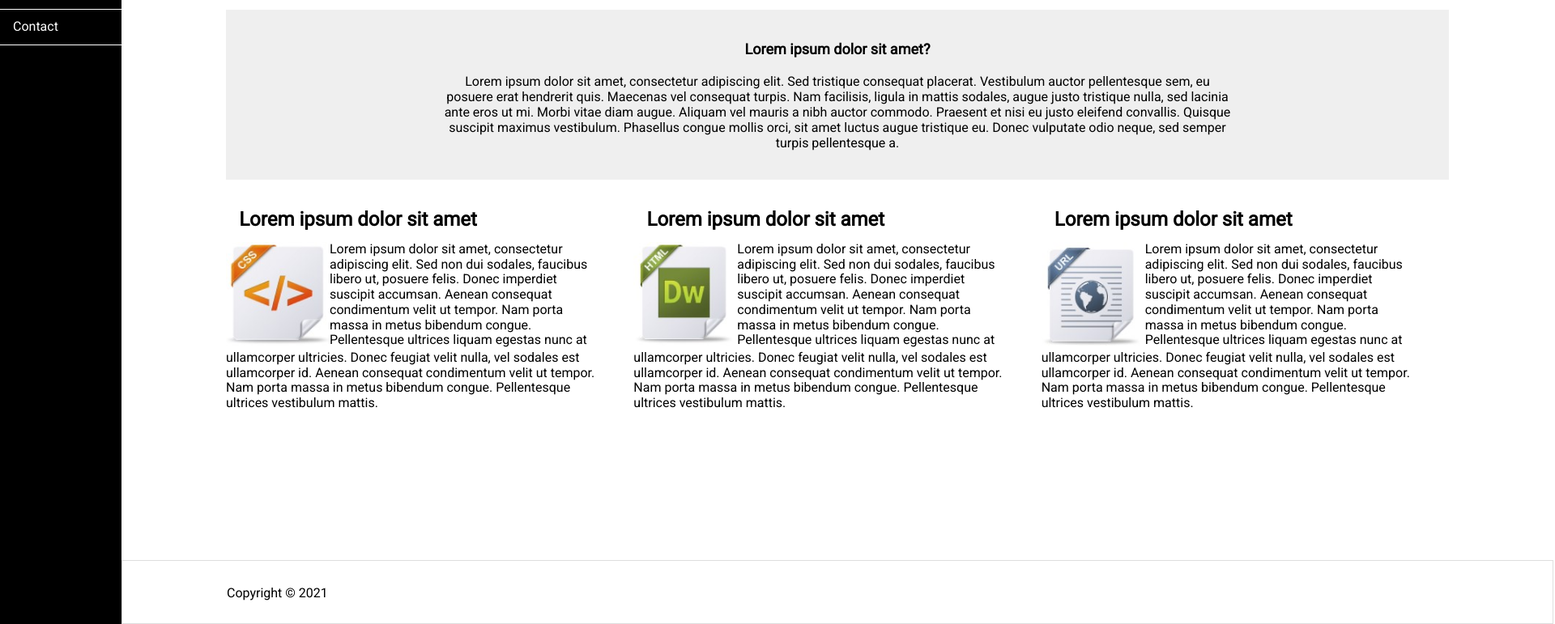
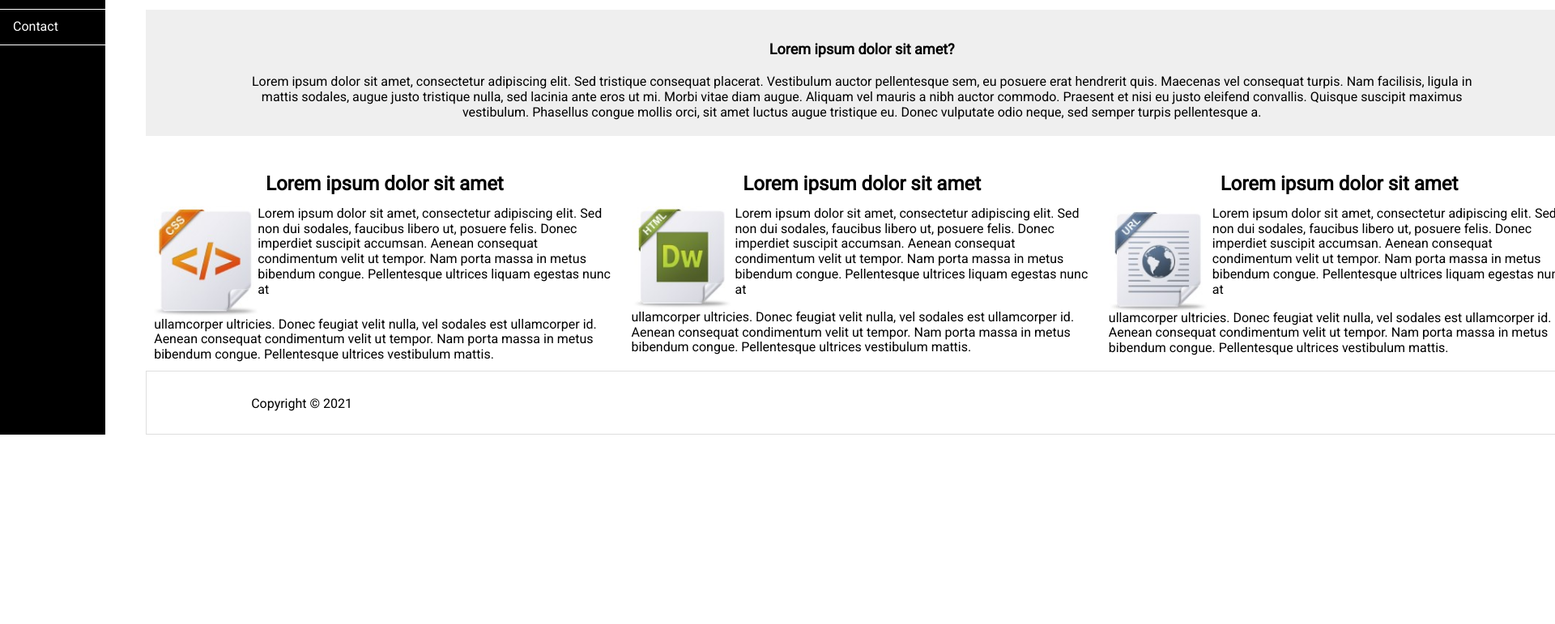
Before and after one commit to nguyenhongphong1803/testFE, a plain HTML site: page index.html in a window 1280 px wide. Shown: the part 164-935 px from the top of the page at 81% size, 1920 px wide, since content can reach past the window. After the commit the page ends 800 px from the top, so only its background shows below. Drawn offline with Linux system fonts and the light colour scheme.

Commit message:
+ Add file FE test

```diff
--- a/assets/css/reponsive.css
+++ b/assets/css/reponsive.css
@@ -1,8 +1,33 @@
+@media (min-width: 1024px) {
+    .footer {
+        width: 1768px;
+        height: 79px;
+        position: relative;
+        bottom: 0;
+        border: 1px solid #DEDEDE;
+
+    }
+    .coppyright {
+        margin: 30px 129px;
+    }
+
+}
+
+
 @media (max-width: 1023px) {
+    .desc-colum {
+        display: block;
+      }
 
 }
 
 
 @media (max-width: 740px){
+  .desc-colum {
+    display: block;
+  }
 
+  .desc {
+    padding: 10px 10px;
 }
+}
--- a/assets/css/styles.css
+++ b/assets/css/styles.css
@@ -18,12 +18,12 @@ body {
 .slidebar {
     background-color: #000;
     color: #fff;
-    /* position: fixed;
+    position: relative;
     top: 0;
     left: 0;
-    bottom: 0; */
-    width: 150px;
-    height: 935px;
+    bottom: 0;
+    /* width: 150px;
+    height: 935px; */
 }
 
 .list-nav {
@@ -67,10 +67,8 @@ body {
 /* Wrapper */
 
 .wrapper {
-    width: 1768px;
-    height: 935px;
-    /* display: flex;
-    justify-content: center; */
+
+    padding: 0 50px;
 }
 .content {
    text-align: center;
@@ -84,10 +82,7 @@ body {
 }
 
 .box-desc {
-    width: 1510px;
-    height: 210px;
-    margin-left: 129px;
-    margin-right: 129px;
+
     background-color: #EFEFEF;
     ;
 }
@@ -100,25 +95,19 @@ body {
 }
 
 .desc {
-    margin-left: 269px;
-    margin-right: 269px;
-    width: 972px;
-    height: 95px;
-    padding-top: 20px;
+
+    padding: 20px 129px;
 }
 
 .desc-colum {
-    display: grid;
-    grid-template-columns: auto auto auto;
-    margin-left: 129px;
-    margin-right: 129px;
+
     margin-top: 40px;
+    display: flex;
+    justify-content: space-around;
 
 }
 
-.desc-css {
-    width: 470px;
-}
+
 
 .title-css {
     font-size: 24px;
@@ -126,39 +115,41 @@ body {
 }
 
 .wrap-desc {
-    display: grid;
+
     text-align: start;
-    /* width: 470px; */
-    grid-template-columns: auto auto auto;
+    display: flex;
+
 }
 
 .icon-css {
-    width: 128px;
-    height: 128px;
+    max-width: 128px;
+    max-width: 128px;
 }
 
 .desc-css {
-    width:326px ;
-    height:134px ;
+
+
     line-height: 18.75px;
-    margin-right: 50px;
+    padding: 10px 10px;
+
 }
 
+
+
 .desc-css-more {
-    width: 470px;
-    height: 72px;
+
     text-align: start;
 }
 
 .footer {
-    width: 1768px;
-    height: 79px;
-    position: absolute;
-    bottom: 0;
+    /* width: 1768px; */
+    /* height: 79px; */
+    /* position: absolute; */
+    /* bottom: 0; */
     border: 1px solid #DEDEDE;
 
 }
 
 .coppyright {
-    margin: 30px 129px;
+    /* margin: 30px 129px; */
 }
--- a/index.html
+++ b/index.html
@@ -49,7 +49,7 @@
                         <h3 class="title-css">Lorem ipsum dolor sit amet</h3>
                        <div class="wrap-desc">
                         <img class="icon-css" src="./assets/img/imgContent/icon_css.jpg" alt="">
-                        <p class="desc-css">
+                        <p class="desc-para">
                             Lorem ipsum dolor sit amet, consectetur adipiscing elit.
                              Sed non dui sodales, faucibus libero ut, posuere felis.
                              Donec imperdiet suscipit accumsan.
@@ -70,7 +70,7 @@
                         <h3 class="title-css">Lorem ipsum dolor sit amet</h3>
                        <div class="wrap-desc">
                         <img class="icon-css" src="./assets/img/imgContent/icon_html.jpg" alt="">
-                        <p class="desc-css">
+                        <p class="desc-para">
                             Lorem ipsum dolor sit amet, consectetur adipiscing elit.
                              Sed non dui sodales, faucibus libero ut, posuere felis.
                              Donec imperdiet suscipit accumsan.
@@ -91,7 +91,7 @@
                         <h3 class="title-css">Lorem ipsum dolor sit amet</h3>
                        <div class="wrap-desc">
                         <img class="icon-css" src="./assets/img/imgContent/icon_url.jpg" alt="">
-                        <p class="desc-css">
+                        <p class="desc-para">
                             Lorem ipsum dolor sit amet, consectetur adipiscing elit.
                              Sed non dui sodales, faucibus libero ut, posuere felis.
                              Donec imperdiet suscipit accumsan.
```
